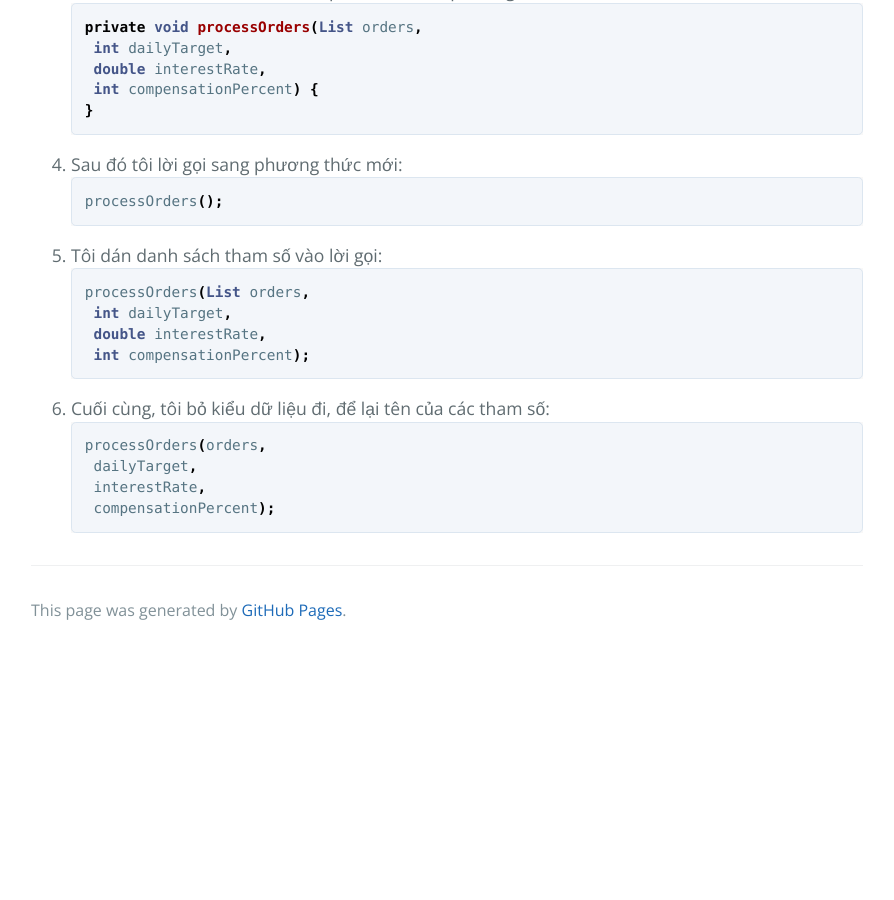
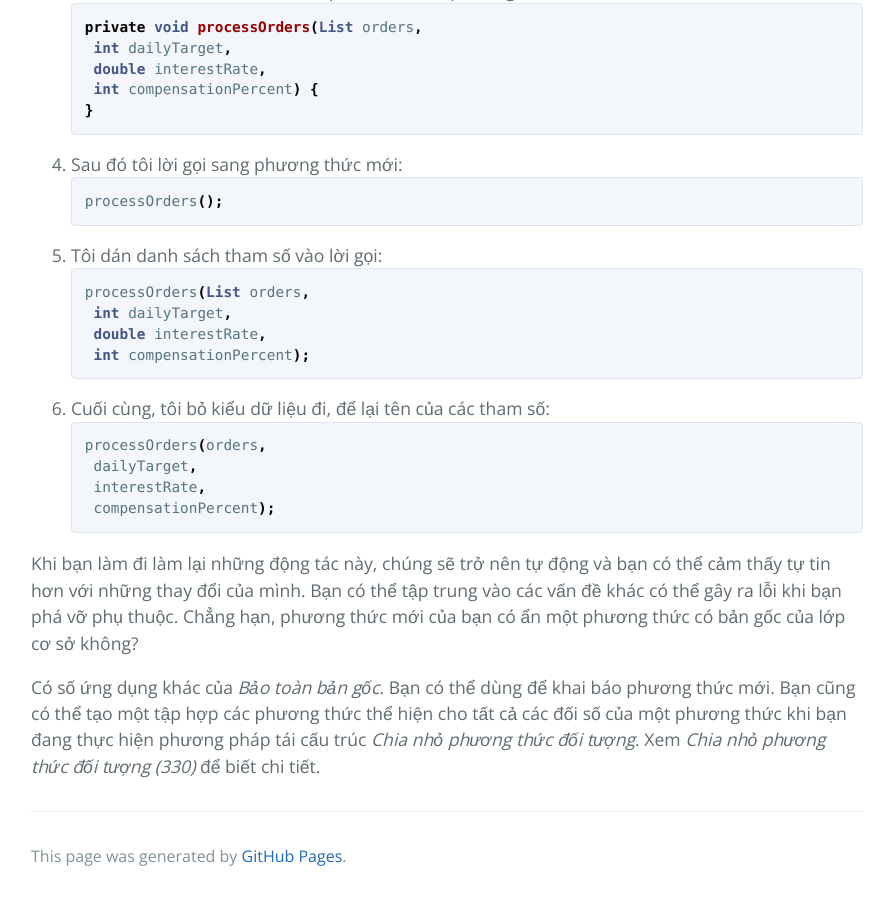
Before and after one commit to HaiBV/haibv.github.io, a Jekyll site: the page built from working-effectively-with-legacy-code/chapter-23-how-do-i-know-that-im-not-breaking-anything.md, in a window 1280 px wide and 900 px high, scrolled down 5557 px. Shown: the whole window, without its empty margins (193-1087 px from the left). Built offline with Jekyll 4.4.1, drawn with Linux system fonts in a browser that asks for light colours; our own code applies the rules of GitHub Pages for plain Markdown files; before the commit the page ends 6211 px from its top, so only the background shows below that.

Commit message:
Book - Working Efectively with Legacy Code - P2 - C23

````diff
--- a/working-effectively-with-legacy-code/chapter-23-how-do-i-know-that-im-not-breaking-anything.md
+++ b/working-effectively-with-legacy-code/chapter-23-how-do-i-know-that-im-not-breaking-anything.md
@@ -136,3 +136,7 @@ processOrders(orders,
 	interestRate,
 	compensationPercent);
 ```
+
+Khi bạn làm đi làm lại những động tác này, chúng sẽ trở nên tự động và bạn có thể cảm thấy tự tin hơn với những thay đổi của mình. Bạn có thể tập trung vào các vấn đề khác có thể gây ra lỗi khi bạn phá vỡ phụ thuộc. Chẳng hạn, phương thức mới của bạn có ẩn một phương thức có bản gốc của lớp cơ sở không?
+
+Có số ứng dụng khác của _Bảo toàn bản gốc_. Bạn có thể dùng để khai báo phương thức mới. Bạn cũng có thể tạo một tập hợp các phương thức thể hiện cho tất cả các đối số của một phương thức khi bạn đang thực hiện phương pháp tái cấu trúc _Chia nhỏ phương thức đối tượng_. Xem _Chia nhỏ phương thức đối tượng (330)_ để biết chi tiết.
````
